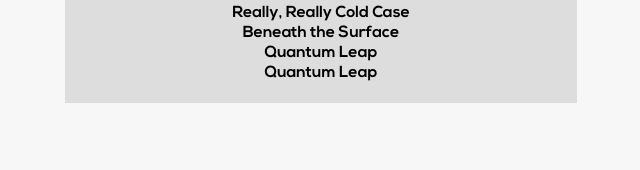
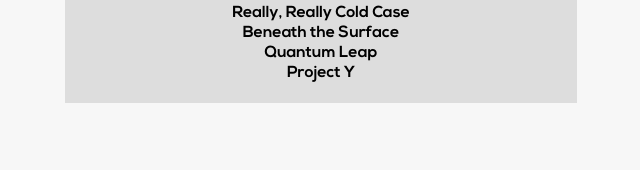
Before and after one commit to TackettAndrew/web, a plain HTML site: page sophomore.html in a window 1280 px wide. Shown: the part 610-780 px from the top of the page, 319-959 px from the left. Drawn offline with Linux system fonts and the light colour scheme.

Commit message:
Add files via upload

```diff
--- a/sophomore.html
+++ b/sophomore.html
@@ -32,7 +32,7 @@
             <a href="#rrcc">Really, Really Cold Case</a><br>
             <a href="#bts">Beneath the Surface</a><br>
             <a href="#ql">Quantum Leap</a><br>
-			<a href="#y">Quantum Leap</a><br>
+			<a href="#y">Project Y</a><br>
         </div>
 
         <div id="tg" class="scrollto"></div>
```
